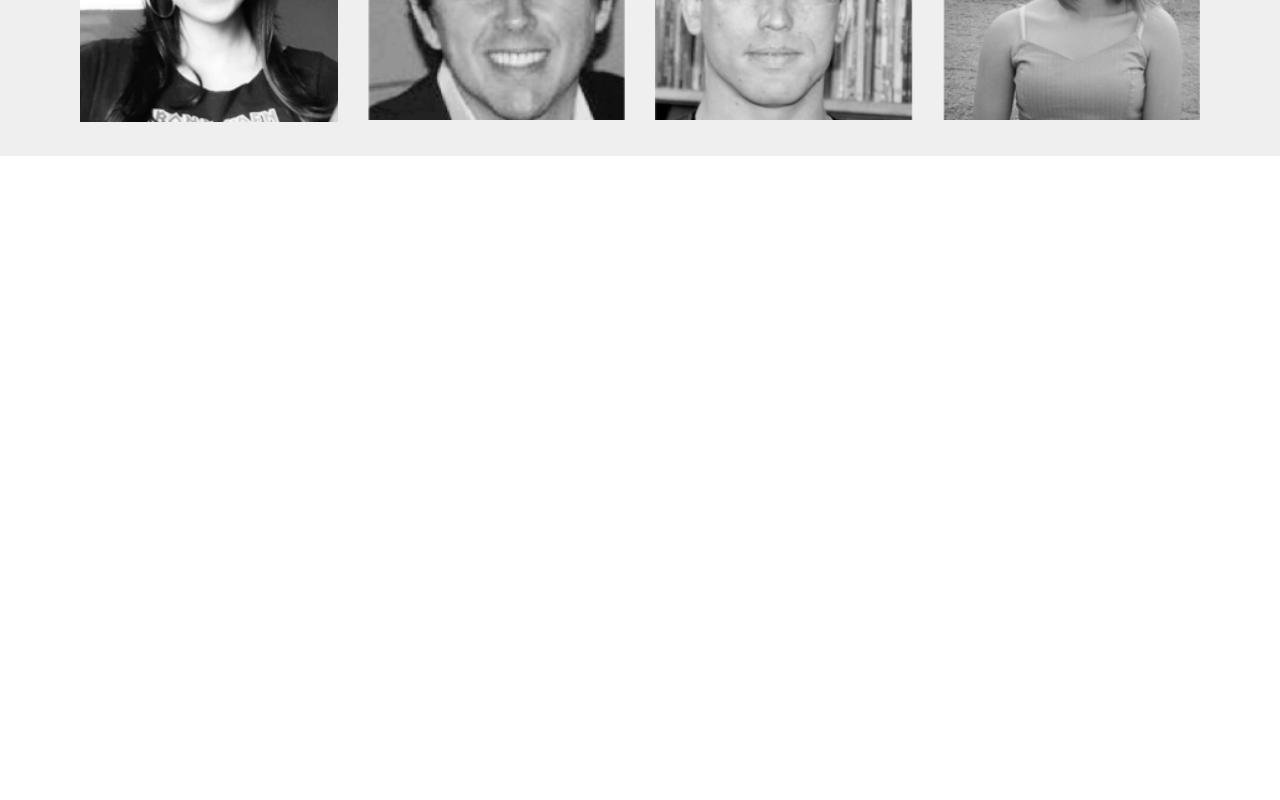
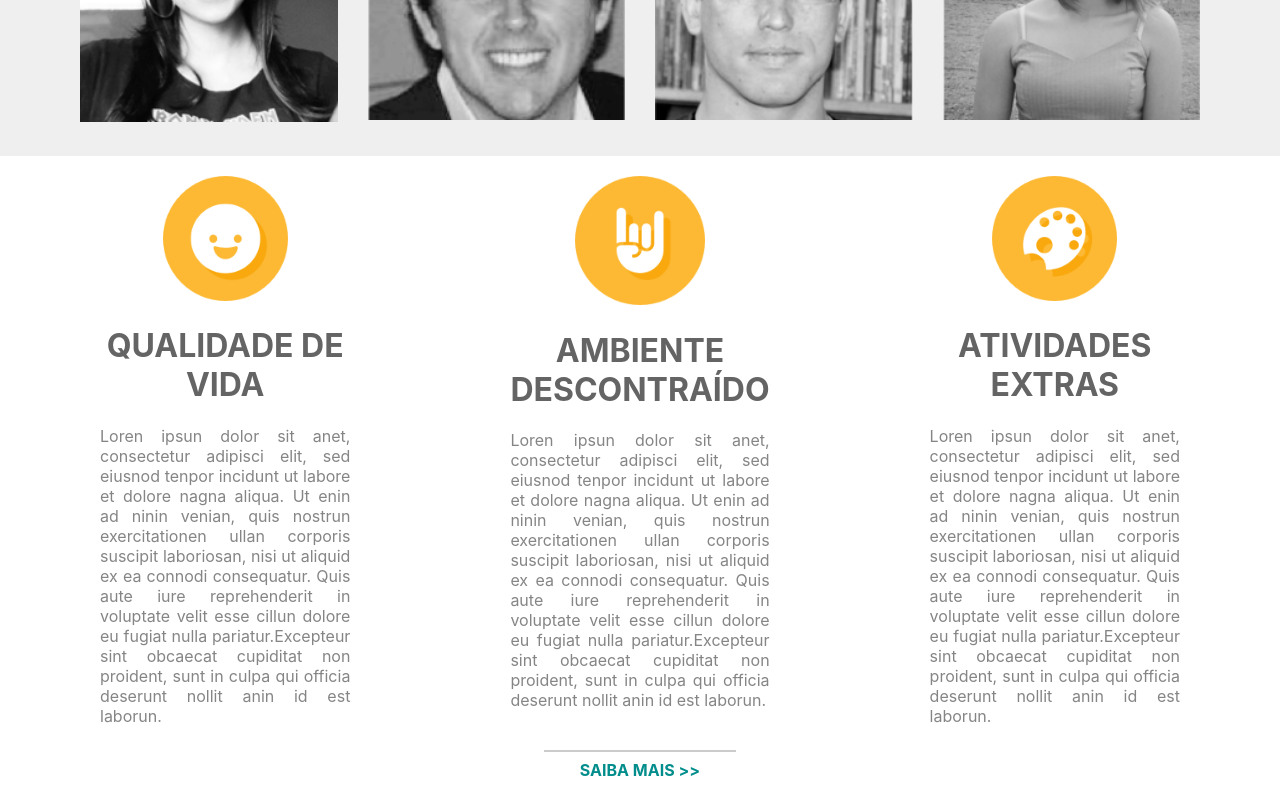
Before and after one commit to AnaClaraAmorim/Desafio-Elo-7-Front-End, a Svelte app: page / in a window 1280 px wide. Shown: the part 1600-2400 px from the top of the page. Before the commit the page ends 1756 px from the top, so only its background shows below. Built offline with nearby package versions, Linux system fonts and the light colour scheme.

Commit message:
culture component and use of colors variables

```diff
--- a/src/App.svelte
+++ b/src/App.svelte
@@ -2,6 +2,7 @@
   import Banner from "./UI/Banner.svelte";
   import Information from "./UI/Information.svelte";
   import Squad from "./elo7/Squad.svelte";
+  import Culture from "./elo7/Culture.svelte";
 </script>
 
 
@@ -12,11 +13,13 @@ text = "Loren ipsun dolor sit anet, consectetur adipisci elit, sed eiusnod tenpo
 textLink = "Vagas em aberto >>"
 navigate= "#vagas"/>
 <Squad></Squad>
+<Culture></Culture>
 
 <style>
   :global(:root){
     --color-yellow: #F9B634;
-    --grey-text: rgb(100, 100, 100);
+    --grey-title: rgb(100, 100, 100);
+    --grey-text: rgb(133, 133, 133);
     --grey-background: #f0efef;
   }
 </style>
--- /dev/null
+++ b/src/UI/ImageTitleDescription.svelte
@@ -0,0 +1,37 @@
+<script>
+    export let image;
+    export let altImage;
+    export let title;
+    export let description;
+
+    title = title.toUpperCase();
+</script>
+
+<div class="imageDescription">
+    <img class="image" src="{image}" alt="{altImage}">
+    <h1 class="title">{title}</h1>
+    <p class="text">{description}</p>
+</div>
+
+
+<style>
+    .imageDescription{
+        width: 33.3vw;
+        margin: 0px 80px;
+        text-align: center;
+    }
+
+    .image{
+        width: 50%;
+        justify-self: center;
+    }
+
+    .title{
+        color: var(--grey-title);
+    }
+
+    .text{
+        text-align: justify;
+        color: var(--grey-text);
+    }
+</style>
--- a/src/UI/Information.svelte
+++ b/src/UI/Information.svelte
@@ -4,6 +4,7 @@
   export let text;
   export let textLink;
   export let navigate;
+
 </script>
 
 <div class="information">
@@ -15,7 +16,7 @@
   .information {
     padding: 20px 100px;
     text-align: center;
-    color: rgb(100, 100, 100);
+    color: var(--grey-text);
   }
 
   @media (max-width: 800px) {
--- a/src/UI/Separator.svelte
+++ b/src/UI/Separator.svelte
@@ -5,11 +5,16 @@
   textLink = textLink.toUpperCase();
 </script>
 
-<hr class="separator" />
-<a class="link" href={navigate}>{textLink}</a>
+<div class="separator">
+  <hr class="line" />
+  <a class="link" href={navigate}>{textLink}</a>
+</div>
 
 <style>
-  .separator {
+  .separator{
+    text-align: center;
+  }
+  .line {
     width: 15vw;
     height: 2px;
     text-align: center;
@@ -21,6 +26,8 @@
   .link {
     color: #008d8c;
     font-weight: bold;
+    text-align: center;
+    align-self: center;
   }
 
   @media (max-width: 800px) {
--- /dev/null
+++ b/src/elo7/Culture.svelte
@@ -0,0 +1,42 @@
+<script>
+    import ImageTitleDescription from "../UI/ImageTitleDescription.svelte";
+    import Separator from "../UI/Separator.svelte";
+    let cultures = [
+        {
+            image: '../images/qualidade.png',
+            altImage: "emote de carinha feliz sorrindo em branco com fundo amrelo",
+            title: "Qualidade de vida",
+            description: 'Loren ipsun dolor sit anet, consectetur adipisci elit, sed eiusnod tenpor incidunt ut labore et dolore nagna aliqua. Ut enin ad ninin venian, quis nostrun exercitationen ullan corporis suscipit laboriosan, nisi ut aliquid ex ea connodi consequatur. Quis aute iure reprehenderit in voluptate velit esse cillun dolore eu fugiat nulla pariatur.Excepteur sint obcaecat cupiditat non proident, sunt in culpa qui officia deserunt nollit anin id est laborun.'
+        },
+        {
+            image: '../images/descontracao.png',
+            altImage: "emote de mão fazendo simbolo de rock and roll em branco com fundo amrelo",
+            title: "Ambiente descontraído",
+            description: 'Loren ipsun dolor sit anet, consectetur adipisci elit, sed eiusnod tenpor incidunt ut labore et dolore nagna aliqua. Ut enin ad ninin venian, quis nostrun exercitationen ullan corporis suscipit laboriosan, nisi ut aliquid ex ea connodi consequatur. Quis aute iure reprehenderit in voluptate velit esse cillun dolore eu fugiat nulla pariatur.Excepteur sint obcaecat cupiditat non proident, sunt in culpa qui officia deserunt nollit anin id est laborun.'
+        },
+        {
+            image: '../images/atividades.png',
+            altImage: "emote de paleta de tinta em branco com fundo amrelo",
+            title: "Atividades extras",
+            description: 'Loren ipsun dolor sit anet, consectetur adipisci elit, sed eiusnod tenpor incidunt ut labore et dolore nagna aliqua. Ut enin ad ninin venian, quis nostrun exercitationen ullan corporis suscipit laboriosan, nisi ut aliquid ex ea connodi consequatur. Quis aute iure reprehenderit in voluptate velit esse cillun dolore eu fugiat nulla pariatur.Excepteur sint obcaecat cupiditat non proident, sunt in culpa qui officia deserunt nollit anin id est laborun.'
+        },
+
+    ]
+</script>
+
+<div style="padding: 20px 0;">
+    <div class="culture">
+    {#each cultures as culture}
+    <ImageTitleDescription {...culture}></ImageTitleDescription>
+        {/each}
+    </div>
+    <Separator textLink = "Saiba Mais >>" navigate = "/saibaMais" />
+</div>
+
+
+<style>
+    .culture{
+        display: flex;
+        padding: 0px 20px;
+    }
+</style>
--- a/src/elo7/Squad.svelte
+++ b/src/elo7/Squad.svelte
@@ -68,7 +68,7 @@
 
   .title {
     margin-top: 0;
-    color: var(--grey-text);
+    color: var(--grey-title);
   }
 
   .name {
```
